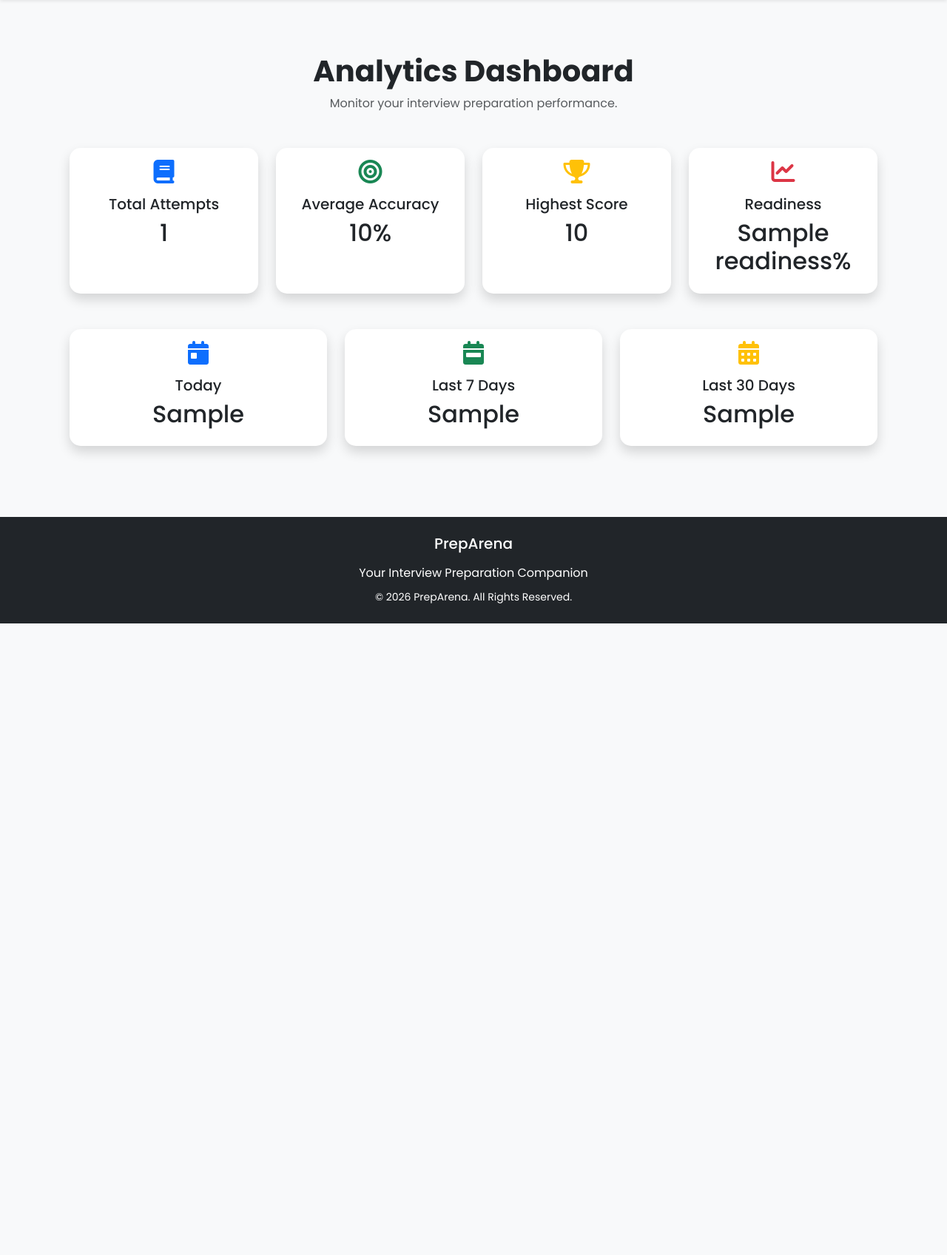
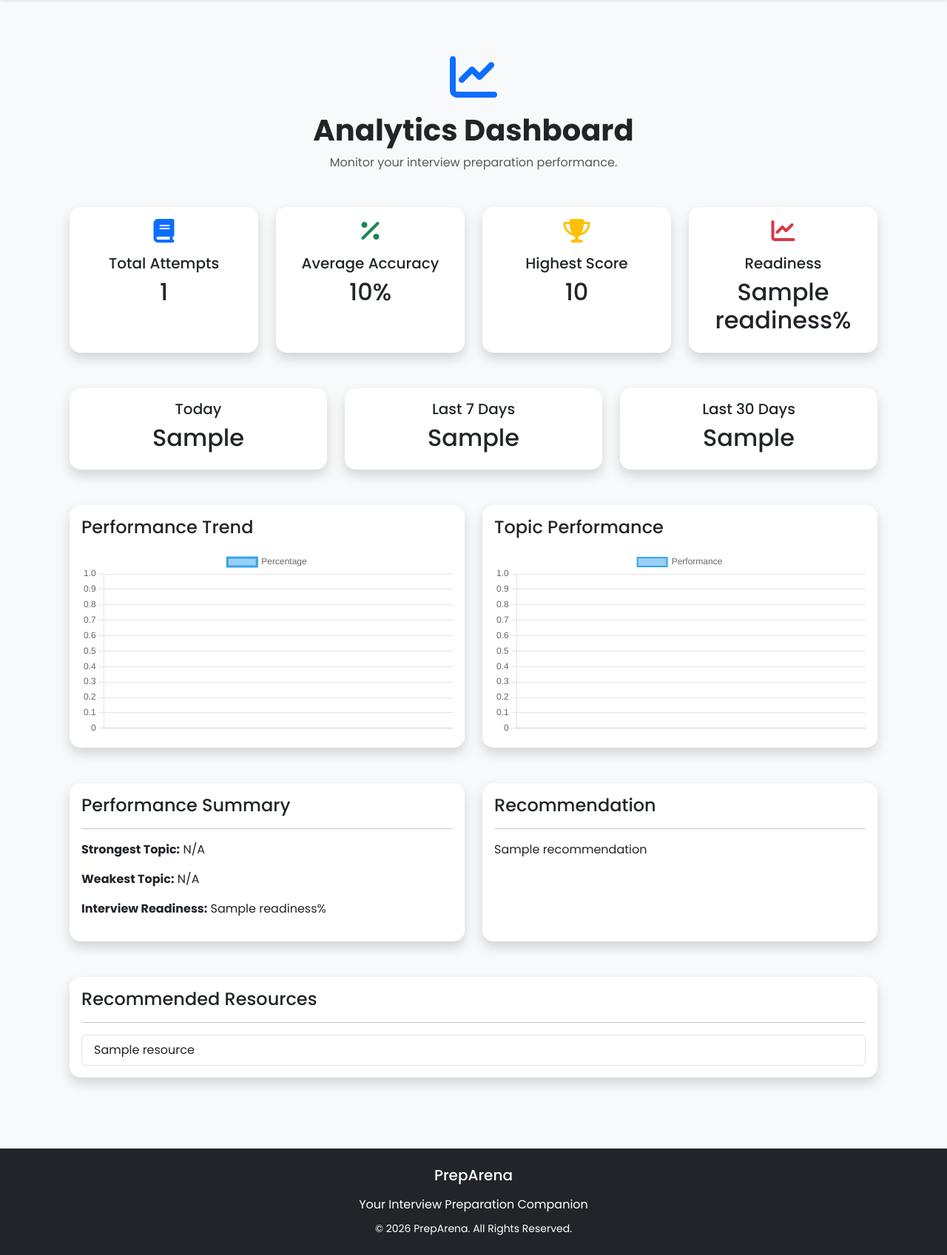
Before and after one commit to DivyeshGupta08/PrepArena, a Django app: template analytics_app/templates/analytics_app/analytics.html in a window 1280 px wide. Shown: the part 62-1759 px from the top of the page at 74% size. Before the commit the page ends 905 px from the top, so only its background shows below. Run offline with Django 5.2, Linux system fonts and the light colour scheme; the template is opened without the code that fills it: most values are stand-ins (such as "Sample title", 1, 10 or a date in 2020).

Commit message:
Step 14 - Advanced Analytics Dashboard completed

```diff
--- a/analytics_app/templates/analytics_app/analytics.html
+++ b/analytics_app/templates/analytics_app/analytics.html
@@ -10,6 +10,8 @@ Analytics | PrepArena
 
     <div class="text-center mb-5">
 
+        <i class="fa-solid fa-chart-line fa-4x text-primary mb-3"></i>
+
         <h1 class="fw-bold">
             Analytics Dashboard
         </h1>
@@ -20,21 +22,100 @@ Analytics | PrepArena
 
     </div>
 
-    <!-- Main Statistics -->
+    <!-- Statistics -->
 
     <div class="row g-4 mb-5">
 
         <div class="col-md-3">
+            <div class="card shadow border-0 text-center h-100">
+                <div class="card-body">
+                    <i class="fa-solid fa-book fa-2x text-primary mb-3"></i>
+                    <h5>Total Attempts</h5>
+                    <h2>{{ total_attempts }}</h2>
+                </div>
+            </div>
+        </div>
 
+        <div class="col-md-3">
             <div class="card shadow border-0 text-center h-100">
+                <div class="card-body">
+                    <i class="fa-solid fa-percent fa-2x text-success mb-3"></i>
+                    <h5>Average Accuracy</h5>
+                    <h2>{{ average_accuracy }}%</h2>
+                </div>
+            </div>
+        </div>
+
+        <div class="col-md-3">
+            <div class="card shadow border-0 text-center h-100">
+                <div class="card-body">
+                    <i class="fa-solid fa-trophy fa-2x text-warning mb-3"></i>
+                    <h5>Highest Score</h5>
+                    <h2>{{ highest_score }}</h2>
+                </div>
+            </div>
+        </div>
+
+        <div class="col-md-3">
+            <div class="card shadow border-0 text-center h-100">
+                <div class="card-body">
+                    <i class="fa-solid fa-chart-line fa-2x text-danger mb-3"></i>
+                    <h5>Readiness</h5>
+                    <h2>{{ readiness }}%</h2>
+                </div>
+            </div>
+        </div>
+
+    </div>
+
+    <!-- Activity -->
+
+    <div class="row g-4 mb-5">
+
+        <div class="col-md-4">
+            <div class="card shadow border-0 text-center">
+                <div class="card-body">
+                    <h5>Today</h5>
+                    <h2>{{ daily_attempts }}</h2>
+                </div>
+            </div>
+        </div>
+
+        <div class="col-md-4">
+            <div class="card shadow border-0 text-center">
+                <div class="card-body">
+                    <h5>Last 7 Days</h5>
+                    <h2>{{ weekly_attempts }}</h2>
+                </div>
+            </div>
+        </div>
+
+        <div class="col-md-4">
+            <div class="card shadow border-0 text-center">
+                <div class="card-body">
+                    <h5>Last 30 Days</h5>
+                    <h2>{{ monthly_attempts }}</h2>
+                </div>
+            </div>
+        </div>
+
+    </div>
+
+    <!-- Charts -->
+
+    <div class="row mb-5">
+
+        <div class="col-lg-6">
+
+            <div class="card shadow border-0">
 
                 <div class="card-body">
 
-                    <i class="fa-solid fa-book fa-2x text-primary mb-3"></i>
+                    <h4 class="mb-3">
+                        Performance Trend
+                    </h4>
 
-                    <h5>Total Attempts</h5>
-
-                    <h2>{{ total_attempts }}</h2>
+                    <canvas id="attemptChart"></canvas>
 
                 </div>
 
@@ -42,53 +123,17 @@ Analytics | PrepArena
 
         </div>
 
-        <div class="col-md-3">
+        <div class="col-lg-6">
 
-            <div class="card shadow border-0 text-center h-100">
+            <div class="card shadow border-0">
 
                 <div class="card-body">
 
-                    <i class="fa-solid fa-bullseye fa-2x text-success mb-3"></i>
+                    <h4 class="mb-3">
+                        Topic Performance
+                    </h4>
 
-                    <h5>Average Accuracy</h5>
-
-                    <h2>{{ average_accuracy }}%</h2>
-
-                </div>
-
-            </div>
-
-        </div>
-
-        <div class="col-md-3">
-
-            <div class="card shadow border-0 text-center h-100">
-
-                <div class="card-body">
-
-                    <i class="fa-solid fa-trophy fa-2x text-warning mb-3"></i>
-
-                    <h5>Highest Score</h5>
-
-                    <h2>{{ highest_score }}</h2>
-
-                </div>
-
-            </div>
-
-        </div>
-
-        <div class="col-md-3">
-
-            <div class="card shadow border-0 text-center h-100">
-
-                <div class="card-body">
-
-                    <i class="fa-solid fa-chart-line fa-2x text-danger mb-3"></i>
-
-                    <h5>Readiness</h5>
-
-                    <h2>{{ readiness }}%</h2>
+                    <canvas id="topicChart"></canvas>
 
                 </div>
 
@@ -98,21 +143,34 @@ Analytics | PrepArena
 
     </div>
 
-    <!-- Activity Statistics -->
+    <!-- Summary -->
 
-    <div class="row g-4">
+    <div class="row mb-5">
 
-        <div class="col-md-4">
+        <div class="col-md-6">
 
-            <div class="card shadow border-0 text-center h-100">
+            <div class="card shadow border-0 h-100">
 
                 <div class="card-body">
 
-                    <i class="fa-solid fa-calendar-day fa-2x text-primary mb-3"></i>
+                    <h4>Performance Summary</h4>
 
-                    <h5>Today</h5>
+                    <hr>
 
-                    <h2>{{ daily_attempts }}</h2>
+                    <p>
+                        <strong>Strongest Topic:</strong>
+                        {{ strong_topic|default:"N/A" }}
+                    </p>
+
+                    <p>
+                        <strong>Weakest Topic:</strong>
+                        {{ weak_topic|default:"N/A" }}
+                    </p>
+
+                    <p>
+                        <strong>Interview Readiness:</strong>
+                        {{ readiness }}%
+                    </p>
 
                 </div>
 
@@ -120,35 +178,19 @@ Analytics | PrepArena
 
         </div>
 
-        <div class="col-md-4">
+        <div class="col-md-6">
 
-            <div class="card shadow border-0 text-center h-100">
+            <div class="card shadow border-0 h-100">
 
                 <div class="card-body">
 
-                    <i class="fa-solid fa-calendar-week fa-2x text-success mb-3"></i>
+                    <h4>Recommendation</h4>
 
-                    <h5>Last 7 Days</h5>
+                    <hr>
 
-                    <h2>{{ weekly_attempts }}</h2>
-
-                </div>
-
-            </div>
-
-        </div>
-
-        <div class="col-md-4">
-
-            <div class="card shadow border-0 text-center h-100">
-
-                <div class="card-body">
-
-                    <i class="fa-solid fa-calendar-alt fa-2x text-warning mb-3"></i>
-
-                    <h5>Last 30 Days</h5>
-
-                    <h2>{{ monthly_attempts }}</h2>
+                    <p>
+                        {{ recommendation }}
+                    </p>
 
                 </div>
 
@@ -158,6 +200,90 @@ Analytics | PrepArena
 
     </div>
 
+    <!-- Resources -->
+
+    <div class="card shadow border-0">
+
+        <div class="card-body">
+
+            <h4>Recommended Resources</h4>
+
+            <hr>
+
+            {% if resources %}
+
+                <div class="list-group">
+
+                    {% for resource in resources %}
+
+                        <a href="{{ resource.url }}"
+                           target="_blank"
+                           class="list-group-item list-group-item-action">
+
+                            {{ resource.title }}
+
+                        </a>
+
+                    {% endfor %}
+
+                </div>
+
+            {% else %}
+
+                <p class="text-muted">
+                    No recommendations available.
+                </p>
+
+            {% endif %}
+
+        </div>
+
+    </div>
+
 </div>
 
 {% endblock %}
+
+{% block extra_js %}
+
+<script>
+
+document.addEventListener("DOMContentLoaded", function () {
+
+    const attemptLabels = {{ attempt_labels|safe }};
+    const attemptScores = {{ attempt_scores|safe }};
+
+    const topicLabels = {{ topic_labels|safe }};
+    const topicPercentages = {{ topic_percentages|safe }};
+
+    new Chart(document.getElementById("attemptChart"), {
+        type: "line",
+        data: {
+            labels: attemptLabels,
+            datasets: [{
+                label: "Percentage",
+                data: attemptScores,
+                borderWidth: 3,
+                tension: 0.4,
+                fill: false
+            }]
+        }
+    });
+
+    new Chart(document.getElementById("topicChart"), {
+        type: "bar",
+        data: {
+            labels: topicLabels,
+            datasets: [{
+                label: "Performance",
+                data: topicPercentages,
+                borderWidth: 2
+            }]
+        }
+    });
+
+});
+
+</script>
+
+{% endblock %}
```
Also changed, not shown: analytics_app/views.py (+128 -0 lines).
